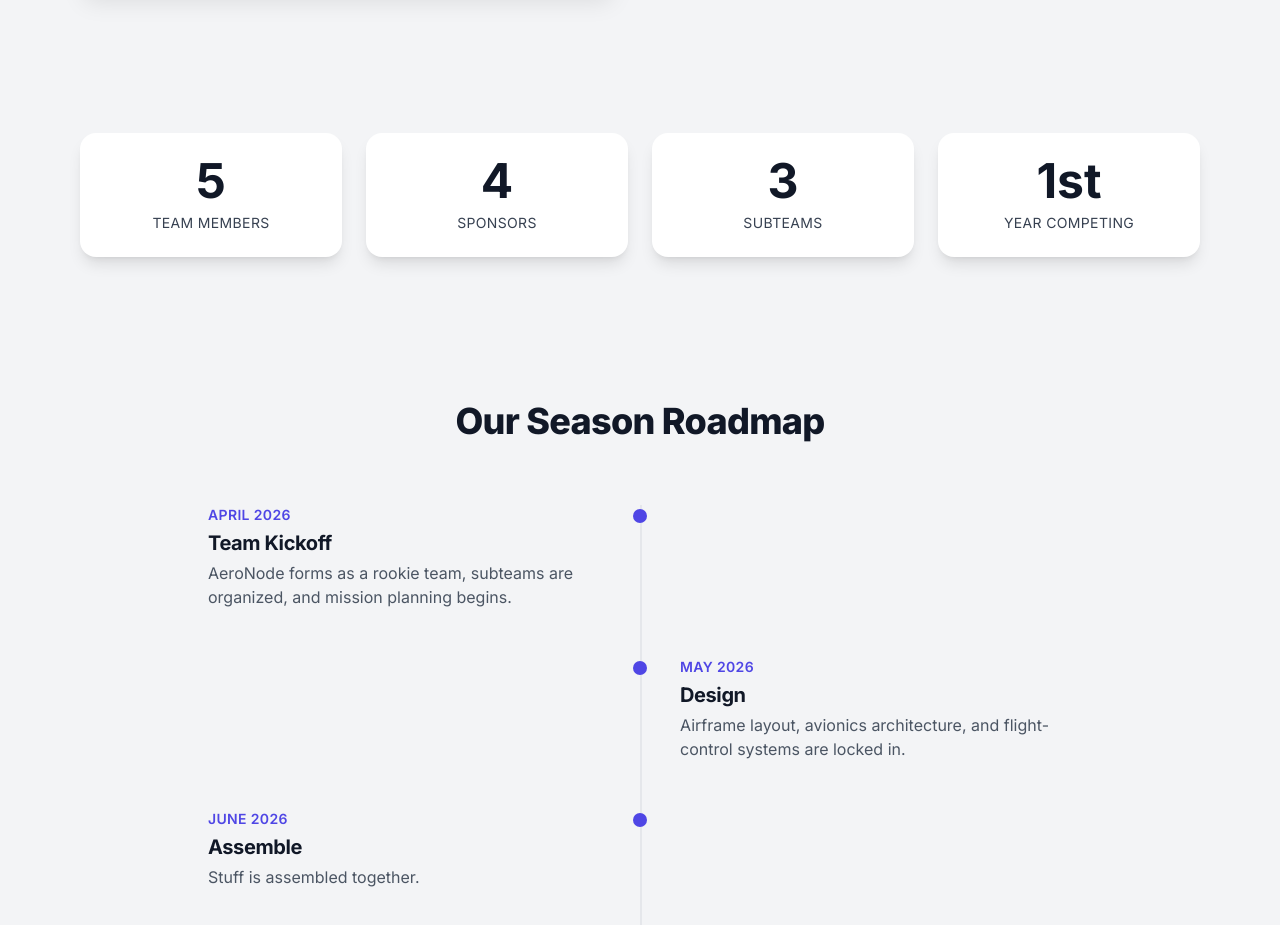
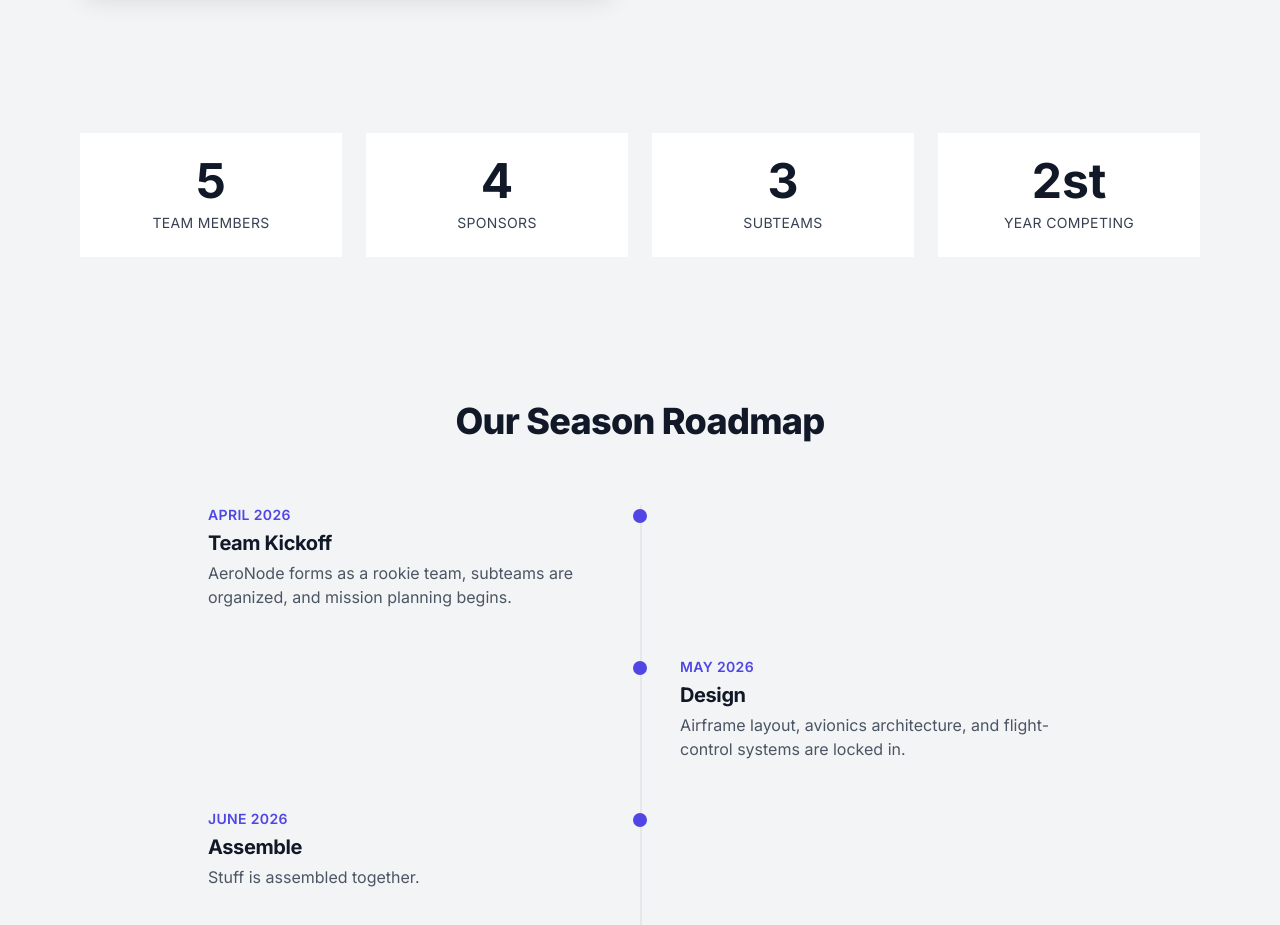
Before and after one commit to AeroNode-SUAS/website, a plain HTML site: page index.html in a window 1280 px wide. Shown: the part 1300-2225 px from the top of the page. Drawn offline with nearby package versions, Linux system fonts and the light colour scheme; no server answers.

Commit message:
Edit stats & UI

```diff
--- a/index.html
+++ b/index.html
@@ -310,20 +310,20 @@
 
     <section class="w-full max-w-6xl mx-auto px-4 py-12">
         <div class="grid grid-cols-2 md:grid-cols-4 gap-6">
-            <div class="text-center bg-white dark:bg-gray-800 rounded-2xl p-6 shadow-lg">
+            <div class="text-center bg-white dark:bg-gray-800 rounded-1xl p-6">
                 <p class="stat-counter text-4xl md:text-5xl font-bold text-gray-900 dark:text-gray-200" data-target="5">5</p>
                 <p class="text-sm text-gray-700 dark:text-gray-300 mt-2 uppercase tracking-wide">Team Members</p>
             </div>
-            <div class="text-center bg-white dark:bg-gray-800 rounded-2xl p-6 shadow-lg">
+            <div class="text-center bg-white dark:bg-gray-800 rounded-1xl p-6">
                 <p class="stat-counter text-4xl md:text-5xl font-bold text-gray-900 dark:text-gray-200" data-target="4">4</p>
                 <p class="text-sm text-gray-700 dark:text-gray-300 mt-2 uppercase tracking-wide">Sponsors</p>
             </div>
-            <div class="text-center bg-white dark:bg-gray-800 rounded-2xl p-6 shadow-lg">
+            <div class="text-center bg-white dark:bg-gray-800 rounded-1xl p-6">
                 <p class="stat-counter text-4xl md:text-5xl font-bold text-gray-900 dark:text-gray-200" data-target="3">3</p>
                 <p class="text-sm text-gray-700 dark:text-gray-300 mt-2 uppercase tracking-wide">Subteams</p>
             </div>
-            <div class="text-center bg-white dark:bg-gray-800 rounded-2xl p-6 shadow-lg">
-                <p class="stat-counter text-4xl md:text-5xl font-bold text-gray-900 dark:text-gray-200" data-target="1" data-suffix="st">1st</p>
+            <div class="text-center bg-white dark:bg-gray-800 rounded-1xl p-6">
+                <p class="stat-counter text-4xl md:text-5xl font-bold text-gray-900 dark:text-gray-200" data-target="2" data-suffix="st">2nd</p>
                 <p class="text-sm text-gray-700 dark:text-gray-300 mt-2 uppercase tracking-wide">Year Competing</p>
             </div>
         </div>
```
